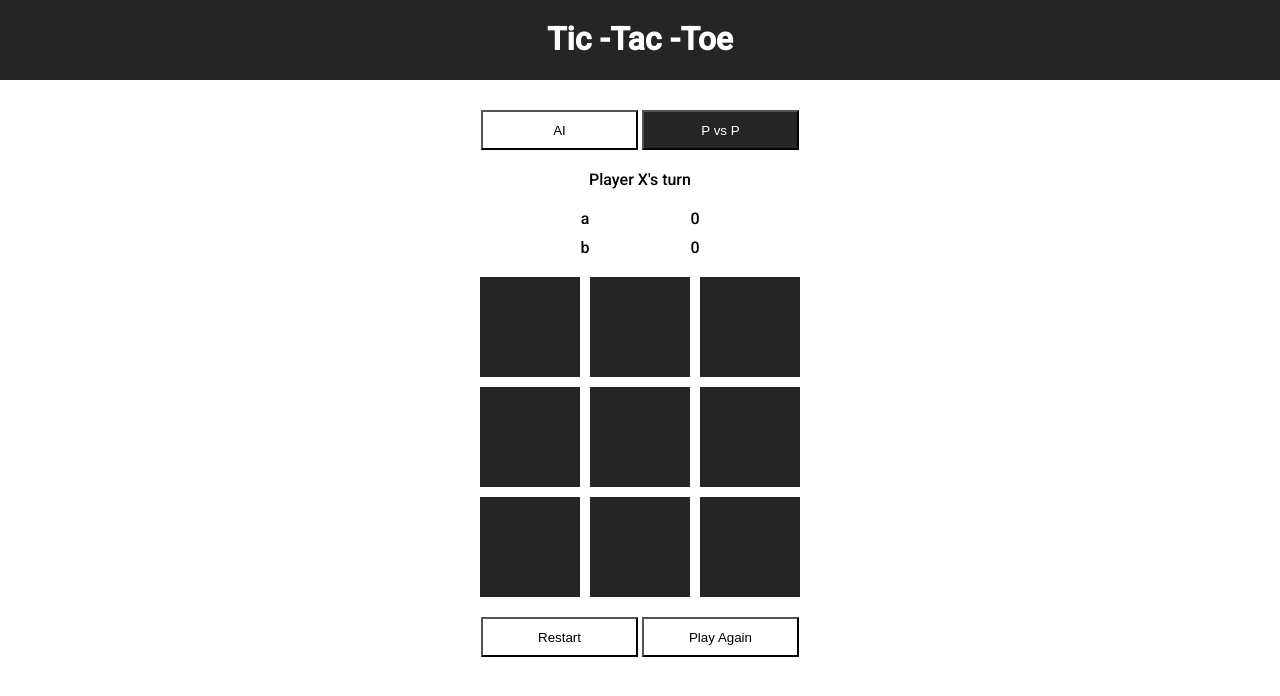
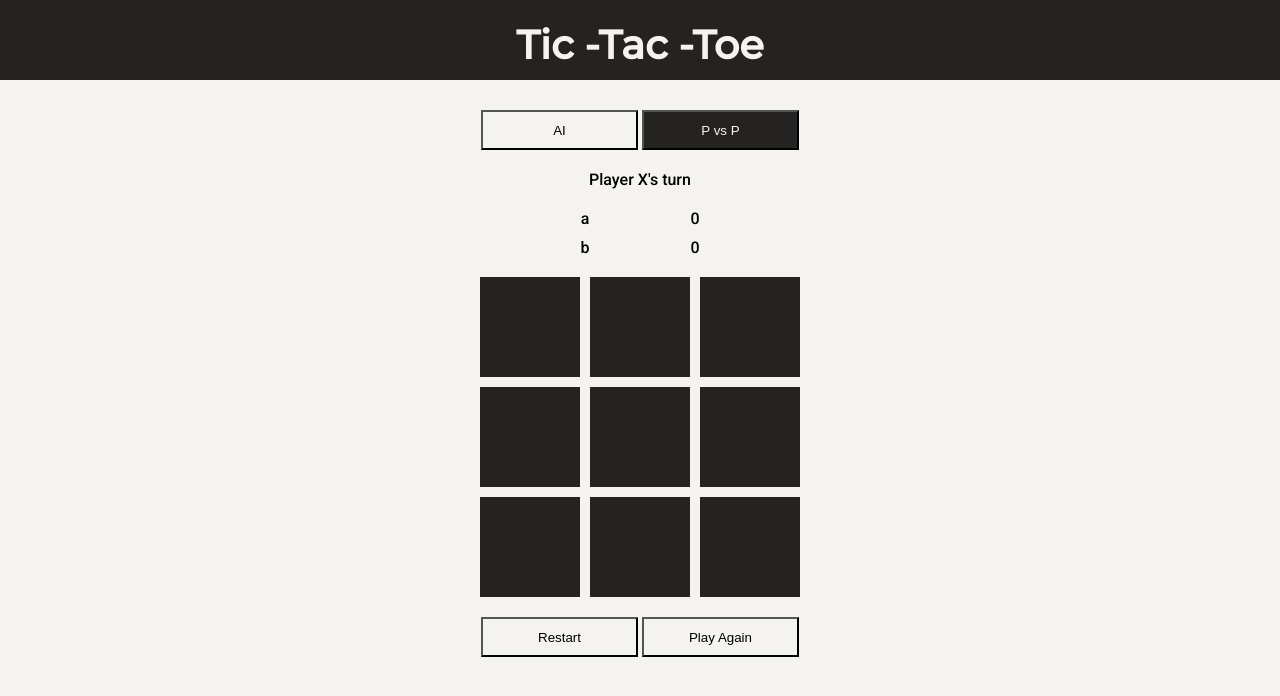
Before and after one commit to meeetppatel/tic-tac-toe, a plain HTML site: page index.html in a window 1280 px wide. Both pictures are taken after a click on the button "P vs P". Drawn offline with Linux system fonts and the light colour scheme.

Commit message:
changed colors

```diff
--- a/style.css
+++ b/style.css
@@ -1,4 +1,10 @@
 @import url('https://fonts.googleapis.com/css2?family=Roboto:wght@500&display=swap');
+@import url('https://fonts.googleapis.com/css2?family=Montserrat:wght@500&display=swap');
+
+:root{
+    --black: #252321 ;
+    --white:#f5f3ef;
+}
 
 * {
     margin: 0;
@@ -9,6 +15,7 @@
 body {
     width: 100%;
     font-family: 'Roboto', sans-serif;
+    background-color: var(--white);
 }
 
 .header {
@@ -16,8 +23,10 @@ body {
     width: 100%;
     text-align: center;
     height: 10vh;
-    background-color: rgba(0, 0, 0, 0.856);
-    color: white;
+    background-color: var(--black);
+    font-size: 20px;
+    font-family: 'Montserrat', sans-serif;
+    color: var(--white);
 }
 
 .main {
@@ -39,25 +48,25 @@ body {
 .divs {
     cursor: pointer;
     display: flex;
-    background: rgba(0, 0, 0, 0.856);
+    background: var(--black);
     justify-content: center;
     align-items: center;
     font-size: 5rem;
-    color: white;
+    color: var(--white);
 }
 .btn{
     width: 157px;
     height:40px;
-    background-color:white
+    background-color:var(--white);
 }
 .btnb:hover{
-    background-color:rgba(0, 0, 0, 0.856);
-    color:white;
+    background-color:var(--black);
+    color:var(--white);
     transition: 0.5s;
 }
 .btns:focus{
-    background-color:rgba(0, 0, 0, 0.856);
-    color:white;
+    background-color:var(--black);
+    color:var(--white);
 }
 
 .score-board{
```
